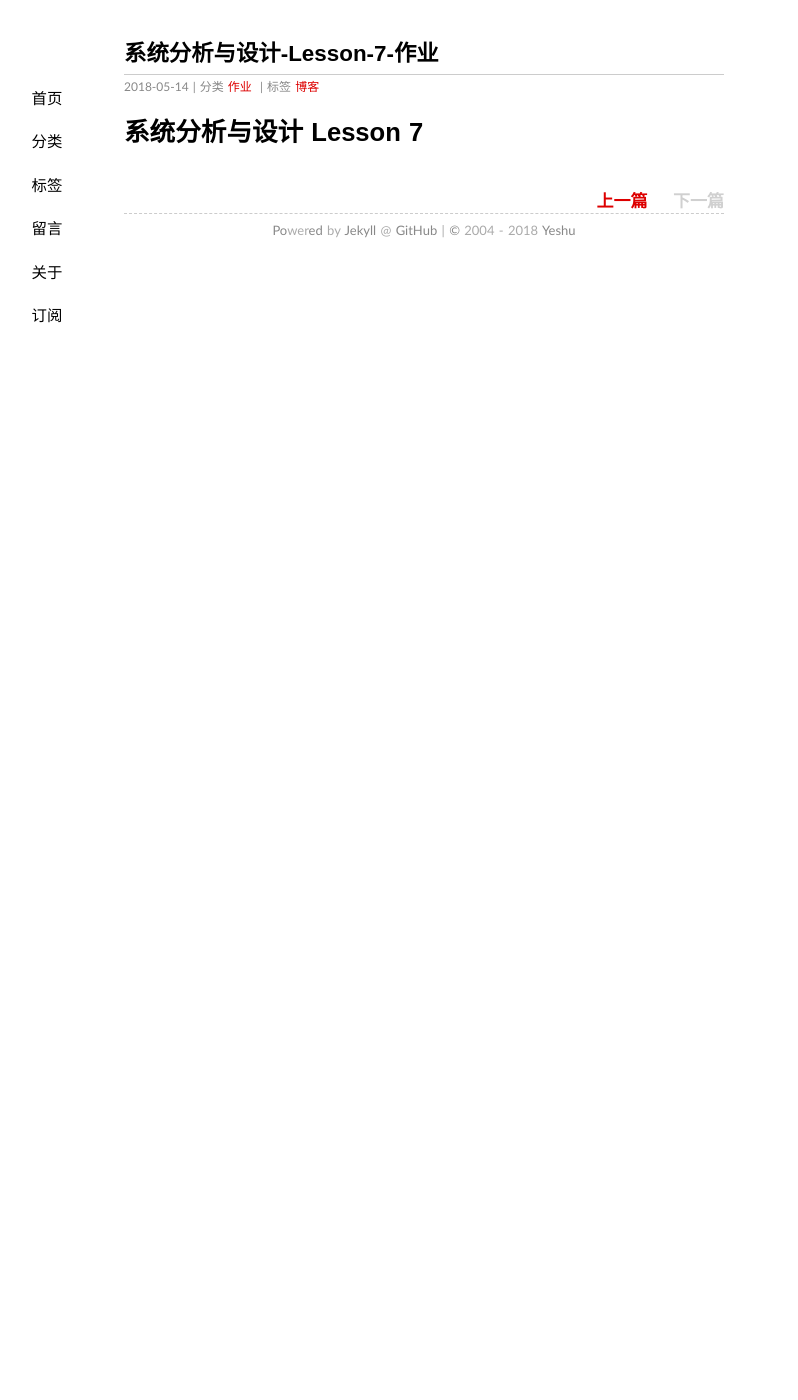
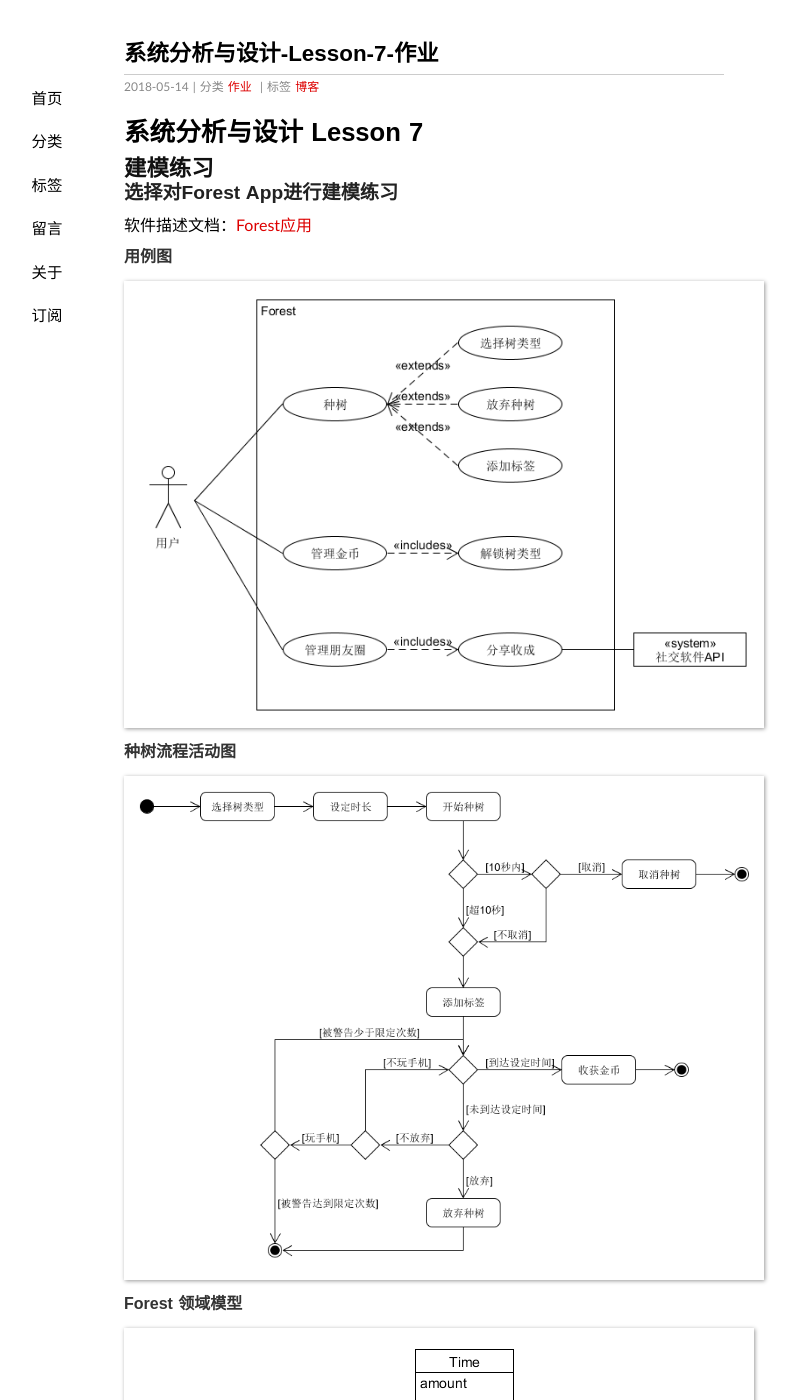
Before and after one commit to ReganFan/ReganFan.github.io, a Jekyll site: the page built from _posts/2018-05-14-course-assignment-7.md, in a window 1280 px wide and 1400 px high. Shown: the whole window, without its empty margins (216-1014 px from the left). Built offline with Jekyll 4.4.1, drawn with Linux system fonts in a browser that asks for light colours; comment, search, counter and statistics services are not loaded; some of the changed text lies outside the part shown.

Commit message:
finish assignment 7

```diff
--- a/_posts/2018-05-14-course-assignment-7.md
+++ b/_posts/2018-05-14-course-assignment-7.md
@@ -7,3 +7,31 @@
 ---
 
 # 系统分析与设计 Lesson 7
+
+## 建模练习
+
+### 选择对Forest App进行建模练习
+
+软件描述文档：[Forest应用](https://github.com/Owl-Movies-Ticket-System/Dashboard/blob/gh-pages/XX1-Forest%E5%BA%94%E7%94%A8.pdf)
+
+#### 用例图
+
+![use case](/assets/2018-05-14-course-assignment-7-diagram/forest_use_case.png)
+
+#### 种树流程活动图
+
+![activity](/assets/2018-05-14-course-assignment-7-diagram/forest_activity.png)
+
+#### Forest 领域模型
+
+![domain](/assets/2018-05-14-course-assignment-7-diagram/forest_domain.png)
+
+#### 树对象的状态图
+
+![state](/assets/2018-05-14-course-assignment-7-diagram/forest_state.png)
+
+#### 成功种树场景的系统顺序图
+
+![sequence](/assets/2018-05-14-course-assignment-7-diagram/forest_sequence.png)
+
+#### 操作协议
```
Also changed, not shown: assets/2018-05-14-course-assignment-7-diagram/forest_activity.png (added), assets/2018-05-14-course-assignment-7-diagram/forest_domain.png (added), assets/2018-05-14-course-assignment-7-diagram/forest_sequence.png (added), assets/2018-05-14-course-assignment-7-diagram/forest_state.png (added), assets/2018-05-14-course-assignment-7-diagram/forest_use_case.png (added).
